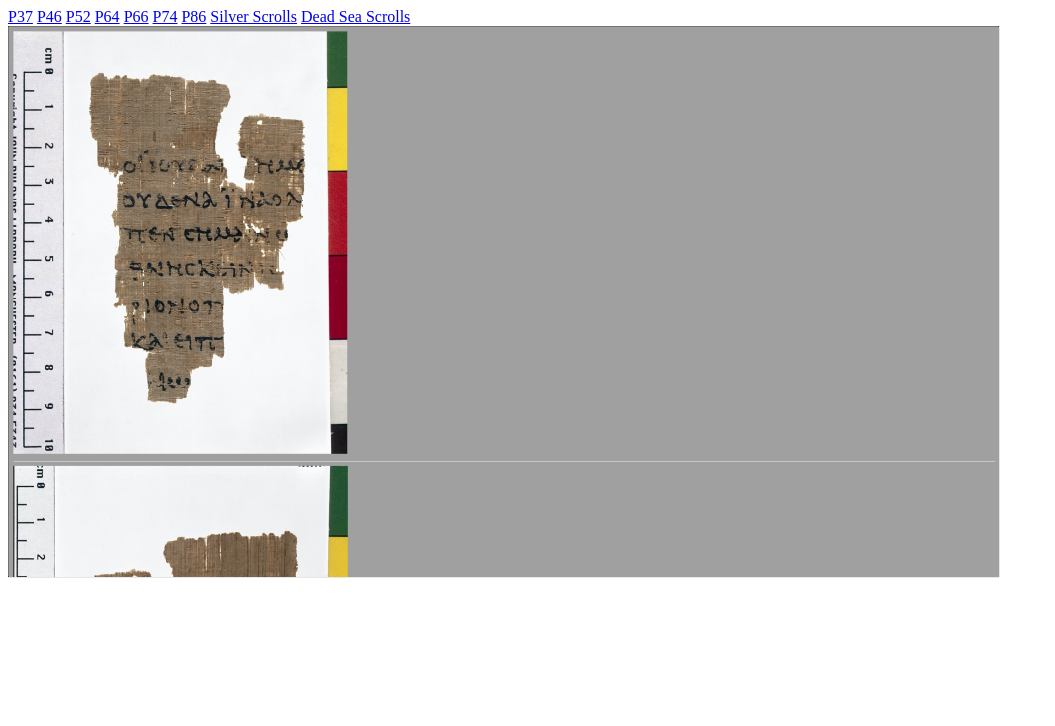
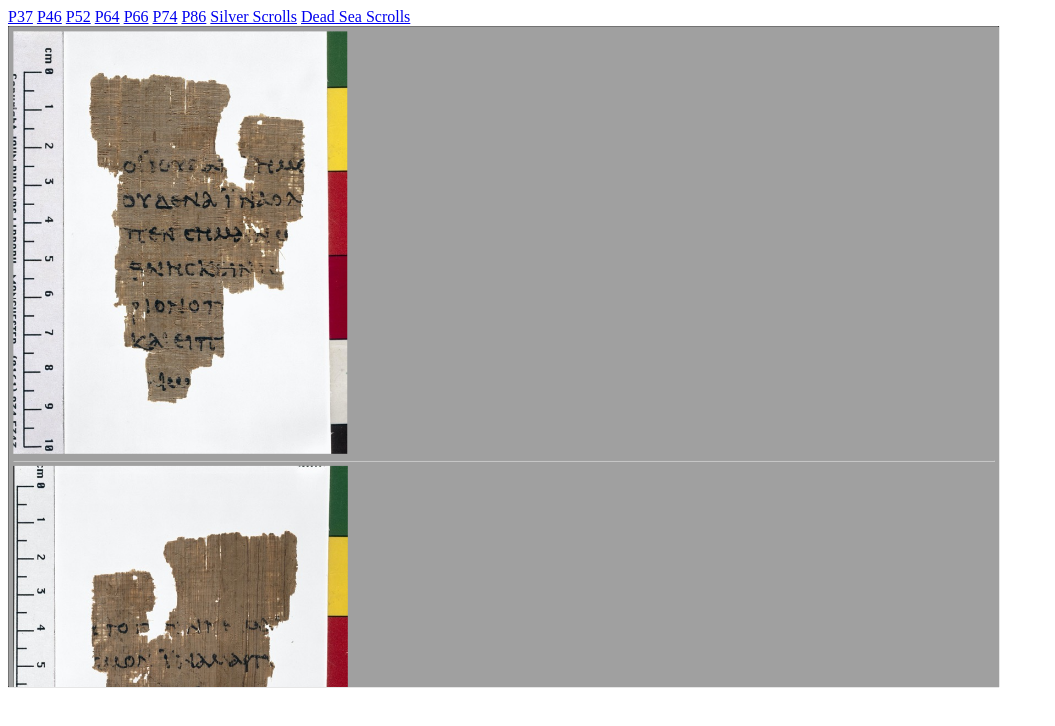
Before and after one commit to christislord12/BiblicalPapyrusViewer, a plain HTML site: page index.html in a window 1280 px wide. Shown: the top 726 px of the page, without its empty margins (0-1055 px from the left). Drawn offline with Linux system fonts and the light colour scheme.

Commit message:
Update index.html

```diff
--- a/index.html
+++ b/index.html
@@ -10,7 +10,7 @@
 <a href="DeadSeaScrolls/dss.html" target="myiframe">Dead Sea Scrolls</a>
 <div>
 <style>
-#frame { width: 1800px; height: 1000px; border: 1px solid black; }
+#frame { width: 1800px; height: 1200px; border: 1px solid black; }
 #frame {
     -ms-zoom: 0.55;
     -moz-transform: scale(0.55);
```
